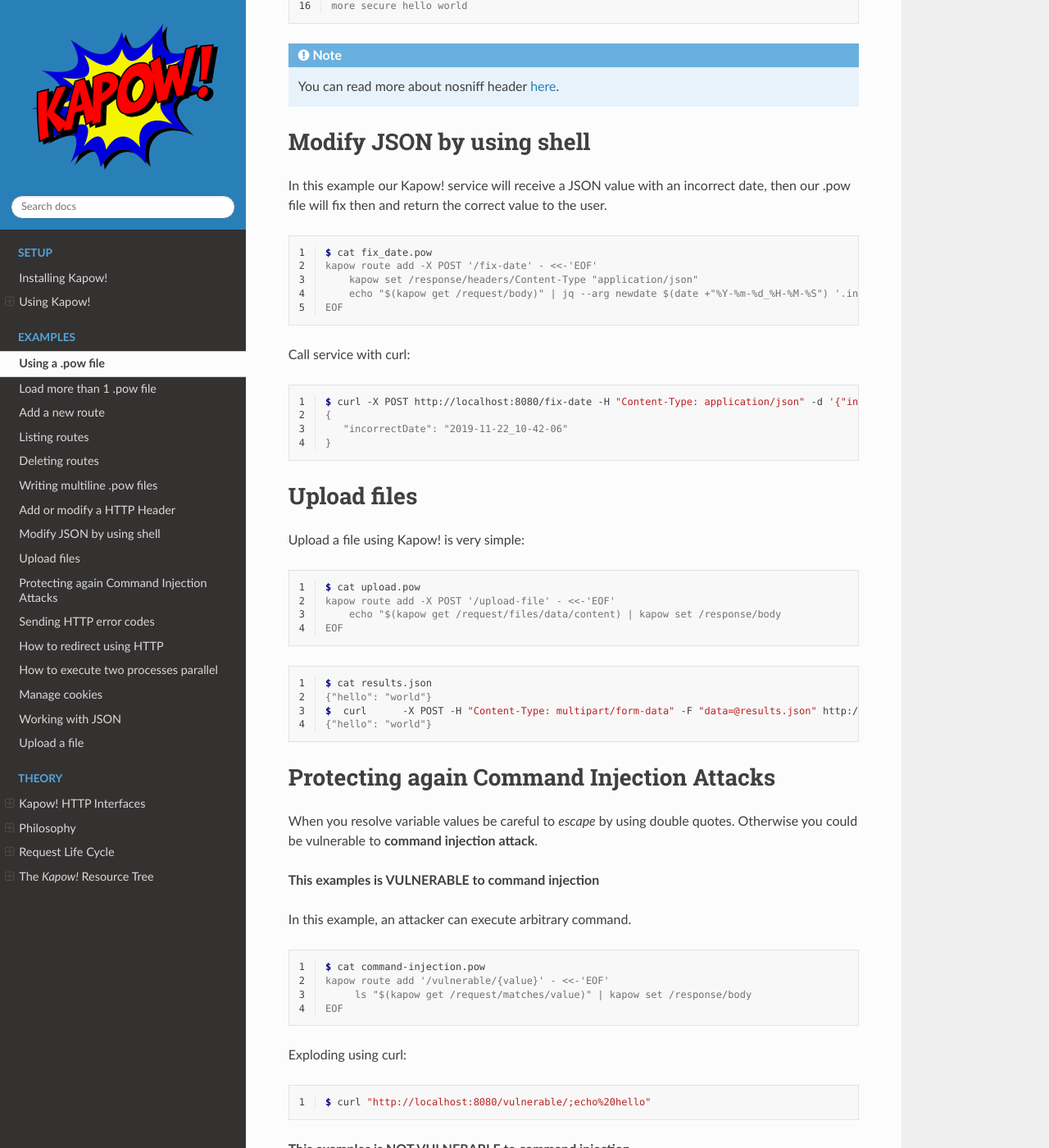
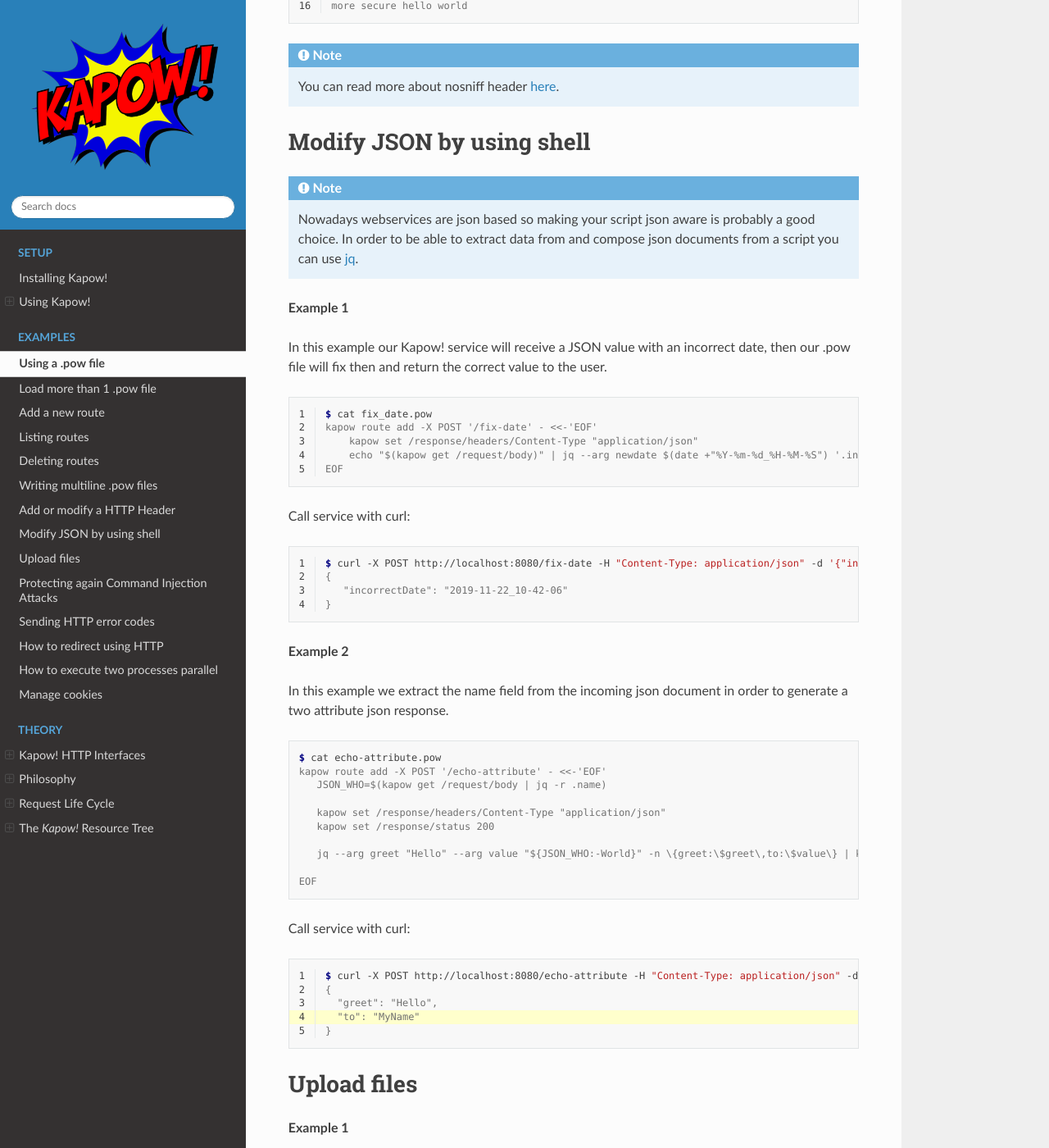
Before and after one commit to BBVA/kapow, a Sphinx documentation site: the page built from docs/source/examples/index.rst, in a window 1280 px wide and 1400 px high, scrolled down 4046 px. Shown: the whole window at 82% size. Built offline with Sphinx 7.4.7 and the Read the Docs theme 2.0.0, drawn with Linux system fonts in a browser that asks for light colours; pages that are not in the unit, such as notebooks, are missing from menus; some of the changed text lies outside the part shown.

Commit message:
Merged greet-json & upload examples

```diff
--- a/docs/source/examples/index.rst
+++ b/docs/source/examples/index.rst
@@ -225,6 +225,13 @@
 Modify JSON by using shell
 ++++++++++++++++++++++++++
 
+.. note::
+
+    Nowadays webservices are json based so making your script json aware is probably a good choice. In order to be able to extract data from and compose json documents from a script you can use
+    `jq <https://https://stedolan.github.io/jq/>`_.
+
+**Example 1**
+
 In this example our Kapow! service will receive a JSON value with an incorrect date, then our .pow file will fix then and return the correct value to the user.
 
 .. code-block:: console
@@ -246,8 +253,39 @@
       "incorrectDate": "2019-11-22_10-42-06"
    }
 
+**Example 2**
+
+In this example we extract the name field from the incoming json document in order to generate a two attribute json response.
+
+.. code-block:: console
+
+   $ cat echo-attribute.pow
+   kapow route add -X POST '/echo-attribute' - <<-'EOF'
+      JSON_WHO=$(kapow get /request/body | jq -r .name)
+
+      kapow set /response/headers/Content-Type "application/json"
+      kapow set /response/status 200
+
+      jq --arg greet "Hello" --arg value "${JSON_WHO:-World}" -n \{greet:\$greet\,to:\$value\} | kapow set /response/body
+
+   EOF
+
+Call service with curl:
+
+.. code-block:: console
+   :linenos:
+   :emphasize-lines: 4
+
+   $ curl -X POST http://localhost:8080/echo-attribute -H "Content-Type: application/json" -d '{"name": "MyName"}'
+   {
+     "greet": "Hello",
+     "to": "MyName"
+   }
+
 Upload files
 ++++++++++++
+
+**Example 1**
 
 Upload a file using Kapow! is very simple:
 
@@ -266,6 +304,36 @@
    {"hello": "world"}
    $  curl	-X POST -H "Content-Type: multipart/form-data" -F "data=@results.json" http://localhost:8080/upload-file
    {"hello": "world"}
+
+**Example 2**
+
+In this example we respond back with the line count of the file received in the request:
+
+.. code-block:: console
+   :linenos:
+
+   $ cat count-file-lines.pow
+   kapow route add -X POST '/count-file-lines' - <<-'EOF'
+
+      # Get sent file
+      FNAME="$(kapow get /request/files/myfile/filename)"
+
+      # Counting file lines
+      LCOUNT="$(kapow get /request/files/myfile/content | wc -l)"
+
+      kapow set /response/status 200
+
+      echo "$FNAME has $LCOUNT lines" | kapow set /response/body
+   EOF
+
+.. code-block:: console
+   :linenos:
+
+   $ cat file.txt
+   hello
+   World
+   $ curl -F "myfile=@file.txt" http://localhost:8080/count-file-lines
+   file.txt has        2 lines
 
 Protecting again Command Injection Attacks
 ++++++++++++++++++++++++++++++++++++++++++
```
Also changed, not shown: other parts of docs/source/examples/index.rst (+0 -5 lines), docs/source/examples/greet-json.rst (deleted, +0 -17 lines), docs/source/examples/upload.rst (deleted, +0 -20 lines).
